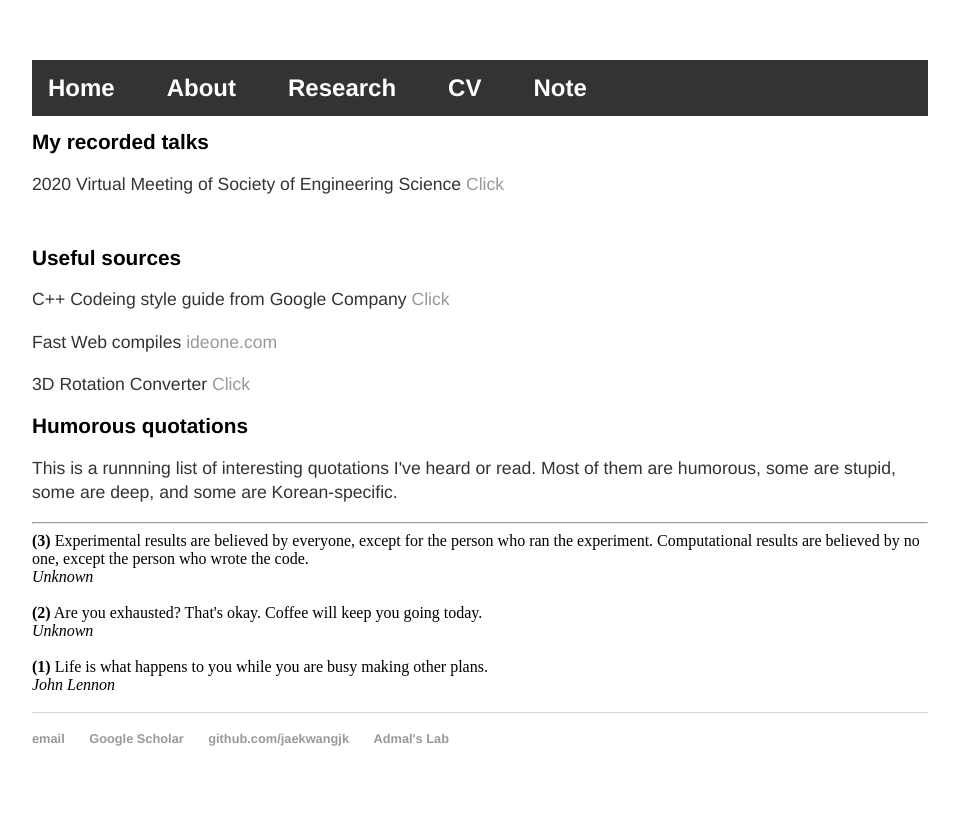
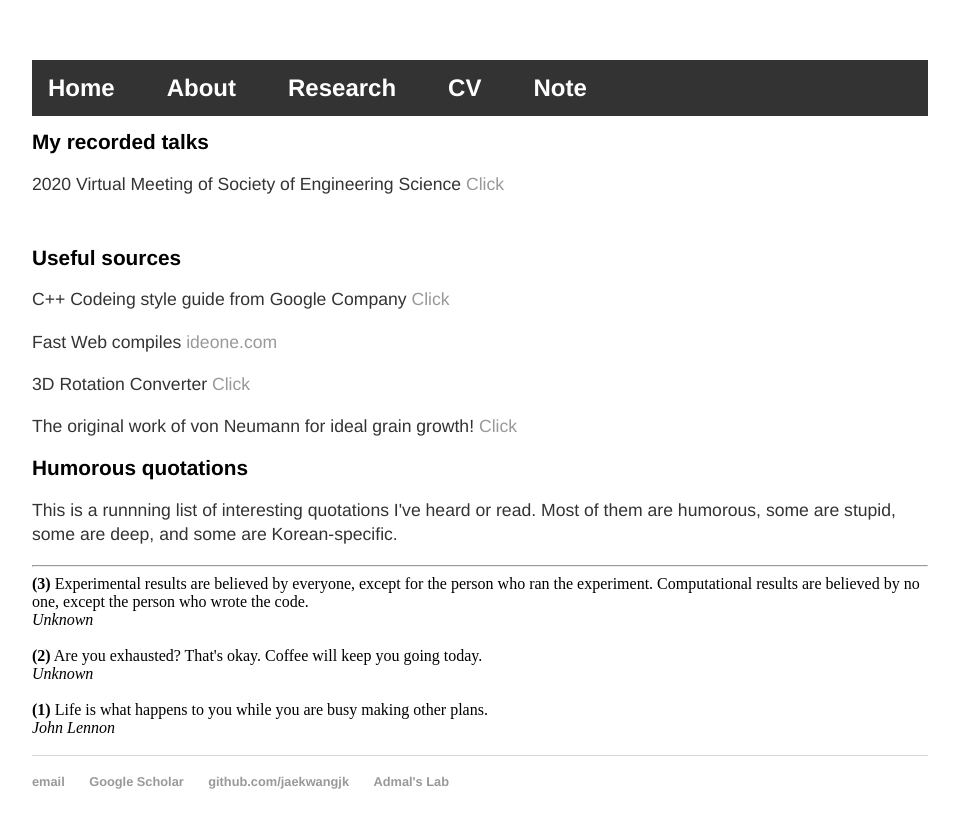
Before and after one commit to jaekwangjk/jaekwangjk.github.io, a Jekyll site: the page built from note.html, in a window 1280 px wide. Shown: the top 828 px of the page, without its empty margins (160-1119 px from the left). Built offline with Jekyll 4.4.1, drawn with Linux system fonts in a browser that asks for light colours.

Commit message:
add note

```diff
--- a/note.html
+++ b/note.html
@@ -21,6 +21,10 @@ title: Jaekwang Kim
 	<p>
 	3D Rotation Converter <a class="two"
         href="https://www.andre-gaschler.com/rotationconverter/">Click</a>
+	</p>
+	<p>
+	The original work of von Neumann for ideal grain growth!  <a class="two"
+        href="https://u.math.biu.ac.il/~mlazar/von_Neumann_paper.pdf">Click</a>
 	</p>
 
 
```
